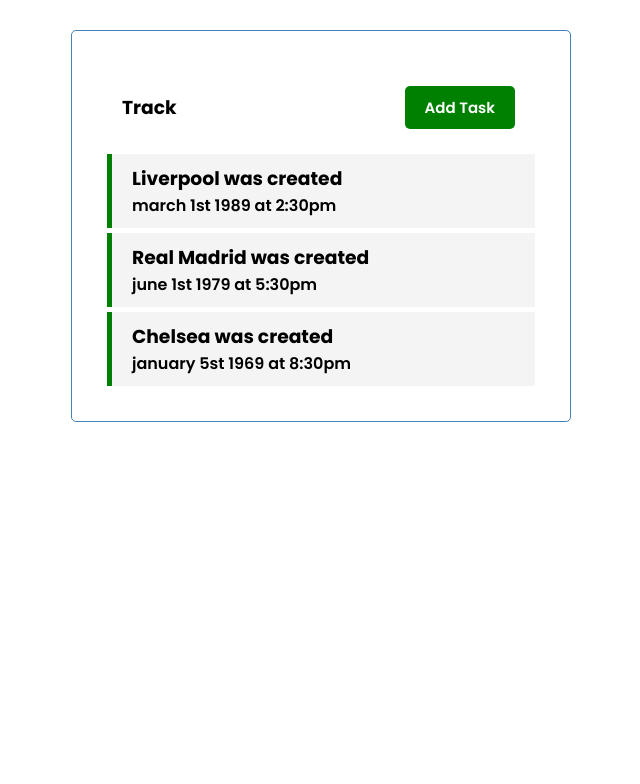
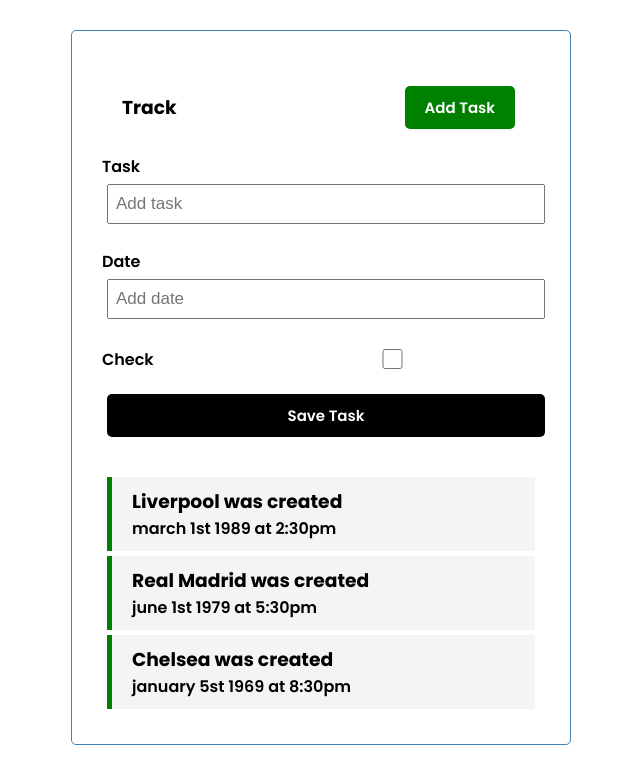
Before and after one commit to Farrux4401/vuejs-task-project, a Vue app: page / in a window 1280 px wide. Shown: the top 784 px of the page, without its empty margins (319-959 px from the left). Built offline with nearby package versions, Linux system fonts and the light colour scheme; the HTML template or start-up script is replaced by a standard one.

Commit message:
add tasks function

```diff
--- a/src/App.vue
+++ b/src/App.vue
@@ -1,19 +1,26 @@
 <template>
   <div class="container">
     <Header title="Track" />
-    <Tasks @delete-task="deleteTask" :tasks="tasks" />
+    <AddTask @add-task="addTask" />
+    <Tasks
+      @toggle-reminder="toggleReminder"
+      @delete-task="deleteTask"
+      :tasks="tasks"
+    />
   </div>
 </template>
 
 <script>
 import Header from "./components/Header";
 import Tasks from "./components/Tasks";
+import AddTask from "./components/AddTask";
 
 export default {
   name: "App",
   components: {
     Header,
     Tasks,
+    AddTask,
   },
 
   data() {
@@ -23,10 +30,18 @@
   },
 
   methods: {
+    addTask(task) {
+      this.tasks = [...tasks, task];
+    },
     deleteTask(id) {
       if (confirm("Are you delete?")) {
         this.tasks = this.tasks.filter((task) => task.id !== id);
       }
+    },
+    toggleReminder(id) {
+      this.tasks = this.tasks.map((task) =>
+        task.id === id ? { ...task, reminder: !task.reminder } : task
+      );
     },
   },
 
--- /dev/null
+++ b/src/components/AddTask.vue
@@ -0,0 +1,85 @@
+<template>
+  <form @submit="onSubmit" class="add-form">
+    <div class="form-control">
+      <label>Task</label>
+      <input type="text" name="text" v-model="text" placeholder="Add task" />
+    </div>
+    <div class="form-control">
+      <label>Date</label>
+      <input type="text" name="day" v-model="day" placeholder="Add date" />
+    </div>
+    <div class="form-control form-control-check">
+      <label>Check</label>
+      <input type="checkbox" v-model="reminder" value="reminder" />
+    </div>
+    <input type="submit" class="btn btn-block" value="Save Task" />
+  </form>
+</template>
+
+<script>
+export default {
+  name: "AddTask",
+  data() {
+    return {
+      text: "",
+      day: "",
+      reminder: false,
+    };
+  },
+  methods: {
+    onSubmit(e) {
+      e.preventDefault();
+
+      if (!this.text) {
+        alert("Iltimos biron nima kiriting!!!");
+        return;
+      }
+
+      const newTask = {
+        id: Math.floor(Math.random() * 100000),
+        text: this.text,
+        day: this.day,
+        reminder: this.reminder,
+      };
+
+      this.$emit("add-task", newTask);
+
+      this.text = "";
+      this.day = "";
+      this.reminder = false;
+    },
+  },
+};
+</script>
+
+
+<style scoped>
+.add-form {
+  margin-bottom: 40px;
+}
+.form-control {
+  margin: 20px 0;
+}
+.form-control label {
+  display: block;
+}
+.form-control input {
+  width: 100%;
+  height: 40px;
+  margin: 5px;
+  padding: 3px 7px;
+  font-size: 17px;
+}
+.form-control-check {
+  display: flex;
+  align-items: center;
+  justify-content: space-between;
+}
+.form-control-check label {
+  flex: 1;
+}
+.form-control-check input {
+  flex: 2;
+  height: 20px;
+}
+</style>
--- a/src/components/Task.vue
+++ b/src/components/Task.vue
@@ -1,8 +1,11 @@
 <template>
-  <div :class="[task.reminder ? 'reminder' : '', 'task']">
+  <div
+    @dblclick="$emit('toggle-reminder', task.id)"
+    :class="[task.reminder ? 'reminder' : '', 'task']"
+  >
     <h3>
       {{ task.text }}
-      <i @click="onDelete(task.id)" class="fas fa-times"></i>
+      <i @click="$emit('delete-task', task.id)" class="fas fa-times"></i>
     </h3>
     <p>{{ task.day }}</p>
   </div>
@@ -13,11 +16,6 @@
   name: "Task",
   props: {
     task: Object,
-  },
-  methods: {
-    onDelete(id) {
-      this.$emit("delete-task", id);
-    },
   },
 };
 </script>
--- a/src/components/Tasks.vue
+++ b/src/components/Tasks.vue
@@ -1,6 +1,10 @@
 <template>
   <div :key="task.id" v-for="task in tasks">
-    <Task @delete-task="$emit('delete-task', task.id)" :task="task" />
+    <Task
+      @toggle-reminder="$emit('toggle-reminder', task.id)"
+      @delete-task="$emit('delete-task', task.id)"
+      :task="task"
+    />
   </div>
 </template>
 
@@ -17,6 +21,6 @@
     Task,
   },
 
-  emits: ["delete-task"],
+  emits: ["delete-task", "toggle-reminder"],
 };
 </script>
```
